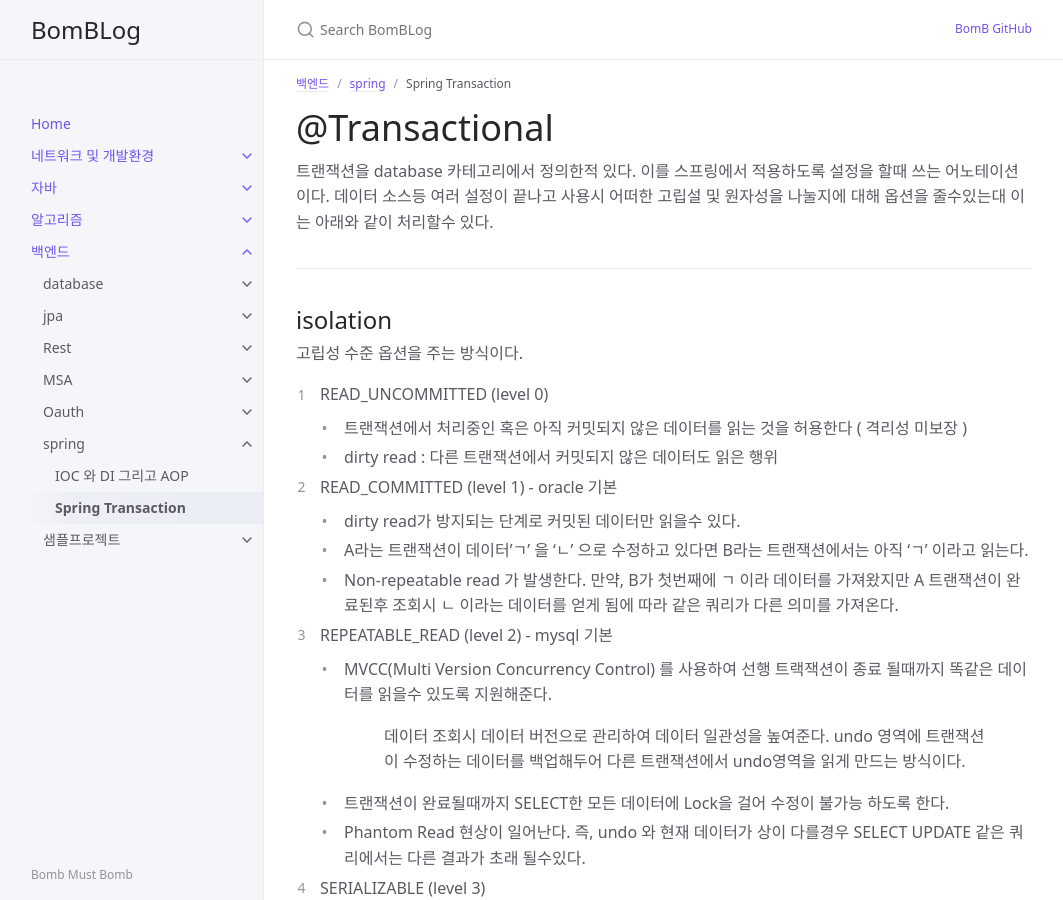
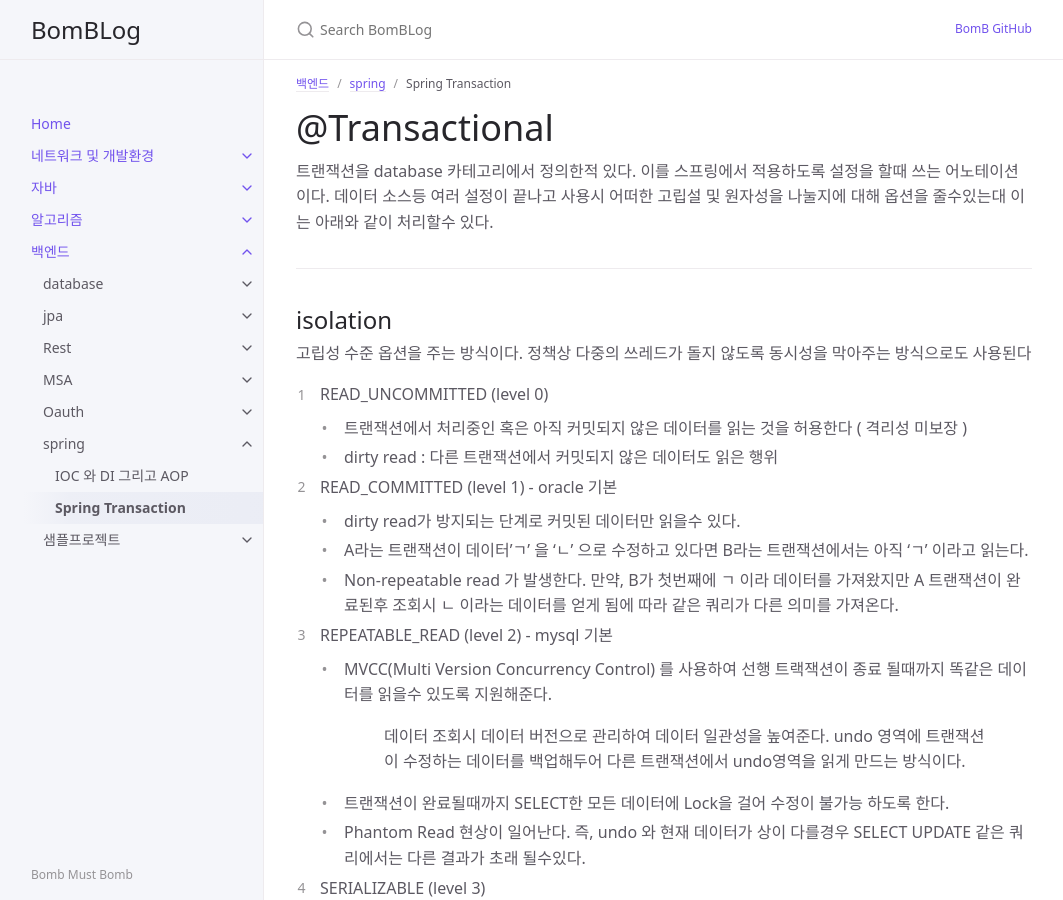
Before and after one commit to yongBomb90/yongBomb90.github.io, a Jekyll site: the page built from docs/backend/spring/backend_spring_002.md, in a window 1280 px wide and 900 px high. Shown: the whole window, without its empty margins (108-1171 px from the left). Built offline with Jekyll 4.4.1, drawn with Linux system fonts in a browser that asks for light colours; comment, search, counter and statistics services are not loaded.

Commit message:
no message

```diff
--- a/docs/backend/spring/backend_spring_002.md
+++ b/docs/backend/spring/backend_spring_002.md
@@ -14,6 +14,7 @@ permalink: /backend/spring/002
 ---
 ## isolation
 고립성 수준 옵션을 주는 방식이다.
+정책상 다중의 쓰레드가 돌지 않도록 동시성을 막아주는 방식으로도 사용된다
 
 1. READ_UNCOMMITTED (level 0)
 - 트랜잭션에서 처리중인 혹은 아직 커밋되지 않은 데이터를 읽는 것을 허용한다 ( 격리성 미보장 )
```
